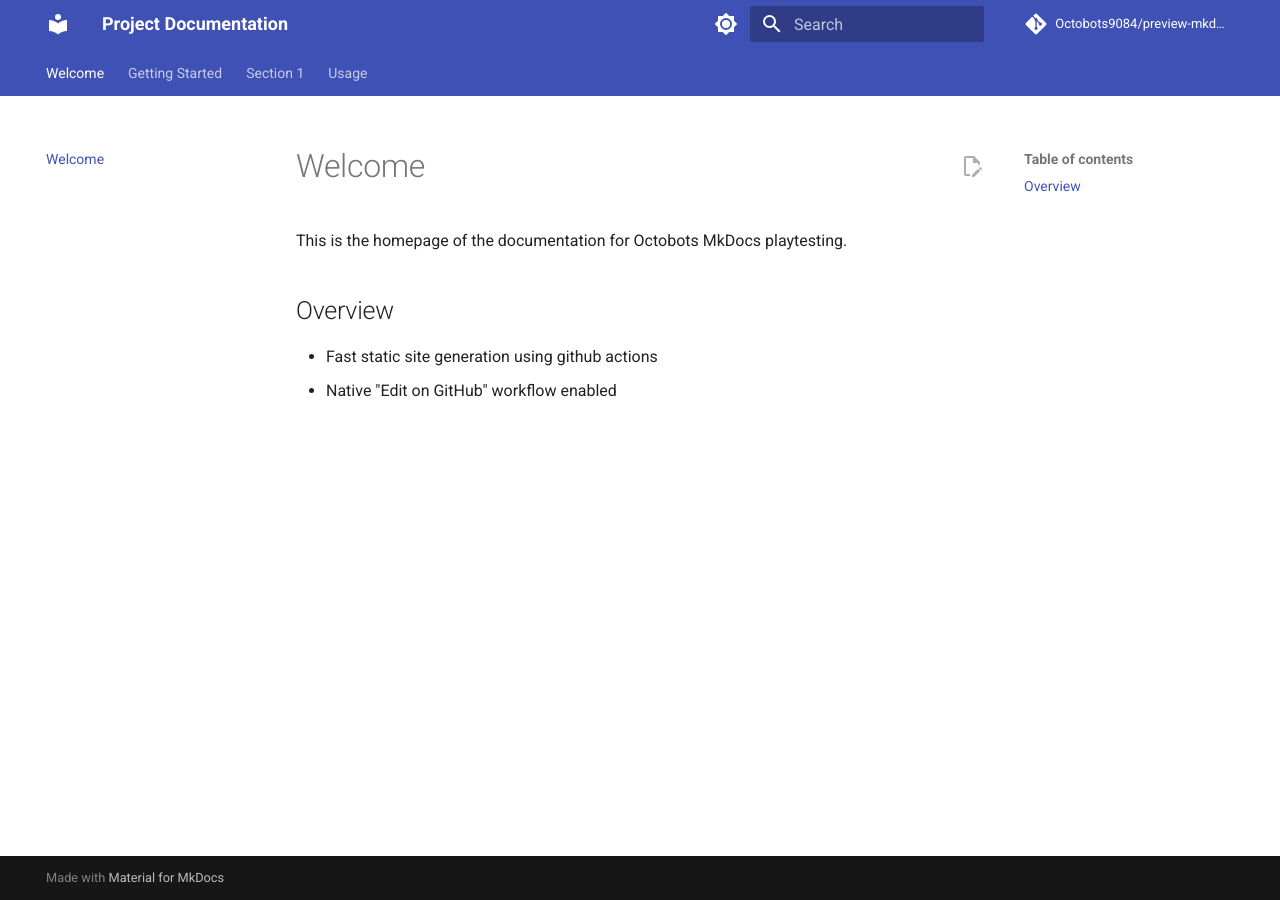
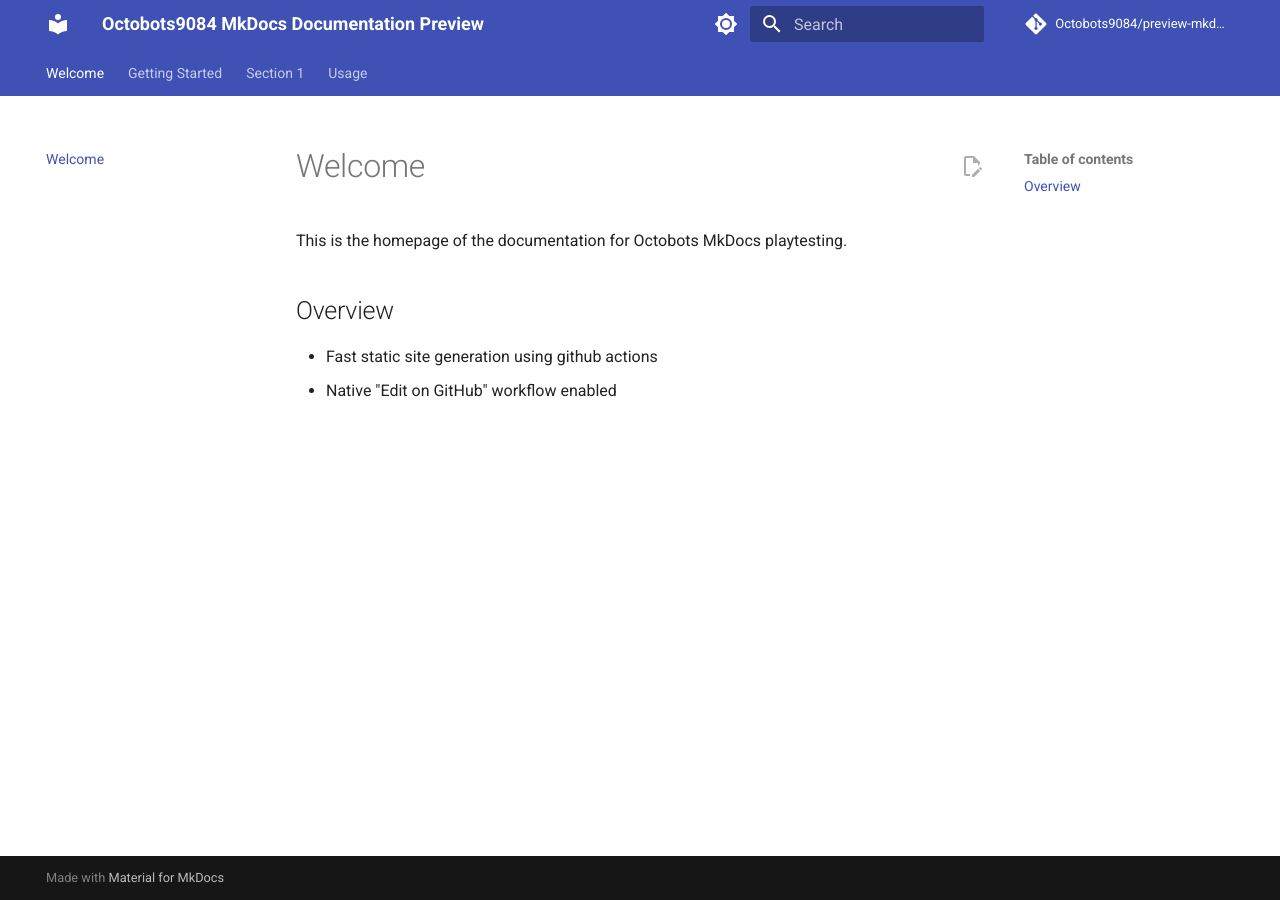
Before and after one commit to Octobots9084/preview-mkdocs, an MkDocs documentation site: the page built from docs/index.md, in a window 1280 px wide. Built offline with MkDocs 1.6.1 and Material for MkDocs 9.7.7, drawn with Linux system fonts in a browser that asks for light colours; comment, search, counter and statistics services are not loaded.

Commit message:
update site name

```diff
--- a/mkdocs.yml
+++ b/mkdocs.yml
@@ -1,4 +1,4 @@
-site_name: Project Documentation
+site_name: Octobots9084 MkDocs Documentation Preview
 site_url: https://Octobots9084.github.io/preview-mkdocs/
 
 repo_url: https://github.com/Octobots9084/preview-mkdocs
```
